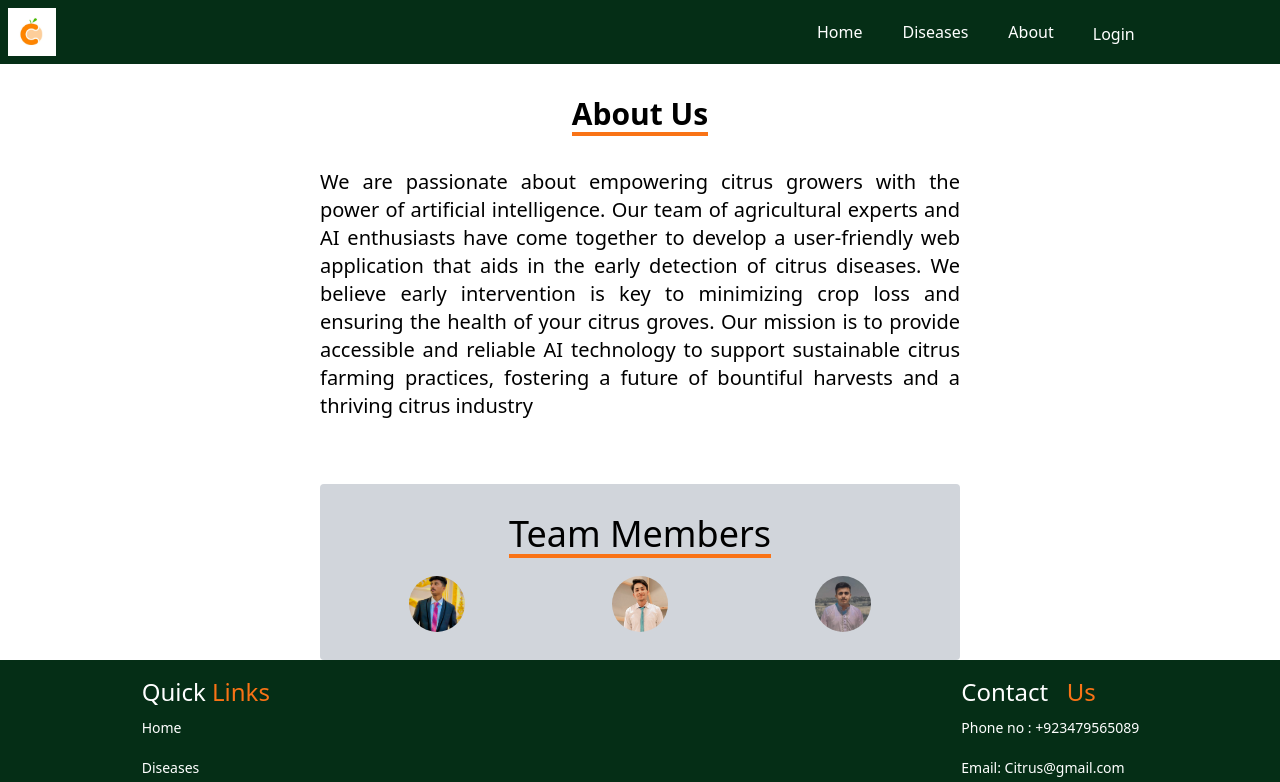
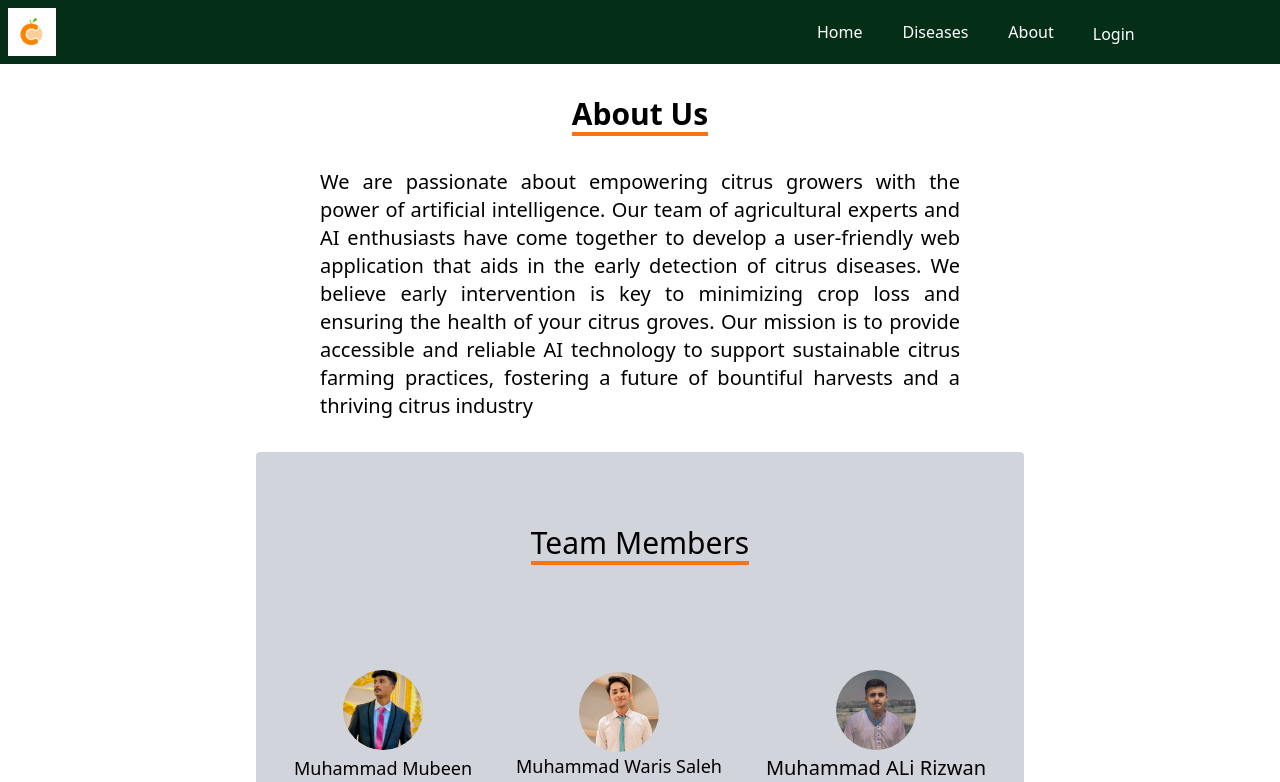
Before and after one commit to waris64/FypFrontEnd, a React (Vite) app: page /about in a window 1280 px wide. Shown: the top 782 px of the page. Built offline with nearby package versions, Linux system fonts and the light colour scheme; what ldrs would draw is missing.

Commit message:
some adjustments

```diff
--- a/src/Components/Footer.jsx
+++ b/src/Components/Footer.jsx
@@ -25,7 +25,7 @@ const Footer = () => {
       whileInView={{opacity:1, scale:1}}
       transition={{duration:1}}
       >
-        <label>
+        <label className='border-b-2 border-orange-500'>
           copyright@ 2024 reserved
         </label>
       </motion.div>
@@ -36,10 +36,10 @@ const Footer = () => {
       >
         <h1 className='md:text-2xl text-lg lg:text-2xl'>Contact &nbsp; <span className="text-orange-500">Us</span> </h1>
         <label htmlFor="contact">
-          Phone no : +923479565089
+          <label className=" border-b-2 border-orange-500">Phone no :</label> +923479565089
         </label>
         <label htmlFor="Email">
-          Email: Citrus@gmail.com
+ <label className="border-b-2 border-orange-500">Email:</label> Citrus@gmail.com
         </label>
         <div className='flex justify-between w-1/2 md:w-3/5 lg:w-full lg:justify-around '>
           <img src={facebook}  loading={lazy} alt=""   className='size-5 lg:size-7'/>
--- a/src/Components/History.jsx
+++ b/src/Components/History.jsx
@@ -26,6 +26,8 @@ const History = () => {
         });
         if (response.status === 200) {
           setHistory(response.data.data.reverse());
+          if(response.data===null)
+            toast.error('No data ');
           setLoading(false);
         }
       } catch (error) {
--- a/src/Components/Sidebar.jsx
+++ b/src/Components/Sidebar.jsx
@@ -36,7 +36,7 @@ const Sidebar = () => {
   };
 
   return (
-    <div className='fixed  top-5  left-5 text-white md:hidden '>
+    <div className='fixed  top-8  left-5 text-white md:hidden '>
       <motion.button
         whileTap={{ scale: 0.8 }}
         onClick={toggleSidebar}
--- a/src/Pages/About.jsx
+++ b/src/Pages/About.jsx
@@ -20,7 +20,7 @@ const About = () => {
         transition={{ duration: 1 }}
       >
         <h1 className="md:text-3xl text-xl font-bold border-b-4 border-orange-500 lg:pt-8 2xl:pt-24 2xl:text-8xl">About Us</h1>
-        <p className="text-justify md:pt-8  pt-5 md:text-xl 2xl:pt-20 2xl:text-2xl 2xl:leading-loose 2xl:font-semibold">
+        <p className="text-justify md:pt-8  pt-5 md:text-xl lg:pb-4 2xl:pt-20 2xl:text-2xl 2xl:leading-loose 2xl:font-semibold">
           We are passionate about empowering citrus growers with the power of
           artificial intelligence. Our team of agricultural experts and AI
           enthusiasts have come together to develop a user-friendly web
@@ -33,43 +33,56 @@ const About = () => {
         </p>
       </motion.div>
       <motion.div
-        className="md:pb-5 pb-5 pt-5 2xl:mb-[40vh] 2xl:h-[20vh] rounded   bg-gray-300 md:h-44 h-36  flex flex-col justify-center md:w-[50vw] md:mt-16  md:m-auto"
+        className=" flex flex-col justify-center pb-2 gap-y-4 pt-4 my-4 gap-x-4   text-sm   md:w-3/5  md:m-auto md:mt-4 md:mb-4 lg:gap-y-8 lg:h-[50vh] lg:pb-8 lg:mb-8 2xl:mb-[40vh] 2xl:h-[20vh] rounded   bg-gray-300 "
         initial={{ opacity: 0 }}
         animate={{ opacity: 1, duration: 2 }}
         transition={{ type: "tween" }}
       >
-        <h1 className="md:m-auto m-auto md:text-4xl  text-2xl border-b-4 border-orange-500 2xl:font-semibold 2xl:text-6xl">Team Members</h1>
-        <div className="flex gap justify-around py-2  px-4  2xl:pb-4 2xl:py-10 ">
+        <h1 className="m-auto text-2xl border-b-4 border-orange-500  md:m-auto md:text-3xl  2xl:font-semibold 2xl:text-5xl">Team Members</h1>
+        <div className="flex gap justify-around py-4  px-4 lg:text-center lg:items-center lg:pb-4  2xl:pb-4 2xl:py-10 ">
+          <article className="flex items-center justify-center flex-col  text-center   ">
             <motion.img
-            src={Mubeen}  loading={lazy}
-            alt="Profile 1"
-            className="size-14  2xl:size-44  rounded-full"
+              src={Mubeen} loading={lazy}
+              alt="Muhammad Mubeen "
+              className="size-14 md:size-16 lg:size-20  2xl:size-44  rounded-full"
               initial={{ opacity: 0, y: -100 }}
               whileInView={{ opacity: 1, y: 0 }}
               animate={{ duration: 1.2 }}
               transition={{ type: "tween", duration: 1, delay: 0 }}
             />
+            <p className=" md:text-lg lg:pt-1 lg:text-lg ">Muhammad Mubeen </p>
+            <code className="border-b-2 border-orange-500">UI-Designer</code>
+          </article>
+          <article className="flex items-center justify-center flex-col text-center  ">
             <motion.img
-            src={Waris}  loading={lazy}
-            alt="Profile 1"
-            className="size-14 2xl:size-44 rounded-full"
+              src={Waris} loading={lazy}
+              alt="Waris"
+              className="size-14 md:size-16  lg:size-20 2xl:size-44 rounded-full"
               initial={{ opacity: 0, y: -100 }}
               whileInView={{ opacity: 1, y: 0 }}
               animate={{ duration: 1.2 }}
               transition={{ type: "tween", duration: 1, delay: 0.3 }}
             />
+            <p className="md:text-lg  lg:text-lg">Muhammad Waris Saleh</p>
+            <code className="border-b-2 border-orange-500">MERN Developer</code>
+          </article>
+          <article className="flex items-center justify-center flex-col text-center ">
             <motion.img
               src={Ali} loading={lazy}
-            alt="Profile 1"
-            className="size-14  2xl:size-44  rounded-full"
+              alt="Ali"
+              className="size-14 md:size-16 lg:size-20 2xl:size-44  rounded-full"
               initial={{ opacity: 0, y: -100 }}
               whileInView={{ opacity: 1, y: 0 }}
               animate={{ duration: 1.2 }}
               transition={{ type: "tween", duration: 1, delay: 0.5 }}
             />
+            <p className="md:text-lg lg:pt-1 lg:text-lg xl:text-xl 2xl:text-2xl">Muhammad ALi Rizwan</p>
+            <code className="border-b-2 border-orange-500">ML Engineer</code>
+          </article>
+
         </div>
       </motion.div>
-      <Footer className="w-1 ]"/>
+      <Footer />
       <Sidebar />
     </div>
   );
```
Also changed, not shown: 1 other file (tests, documents, lock files or other folders). Lines whose indentation alone changed are shown as unchanged.
